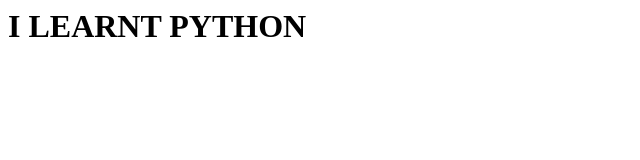
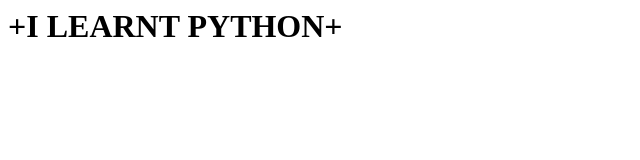
Before and after one commit to rajabala12/GITTest1, a plain HTML site: page index.html in a window 1280 px wide. Shown: the whole page, without its empty margins (0-640 px from the left). Drawn offline with Linux system fonts and the light colour scheme.

Commit message:
Second Update modified the header

```diff
--- a/index.html
+++ b/index.html
@@ -1,4 +1,4 @@
 <html>
 <title> PYTHON TESTING </title>
-<h1> I LEARNT PYTHON </h1>
+<h1> +I LEARNT PYTHON+ </h1>
 </html>
```
